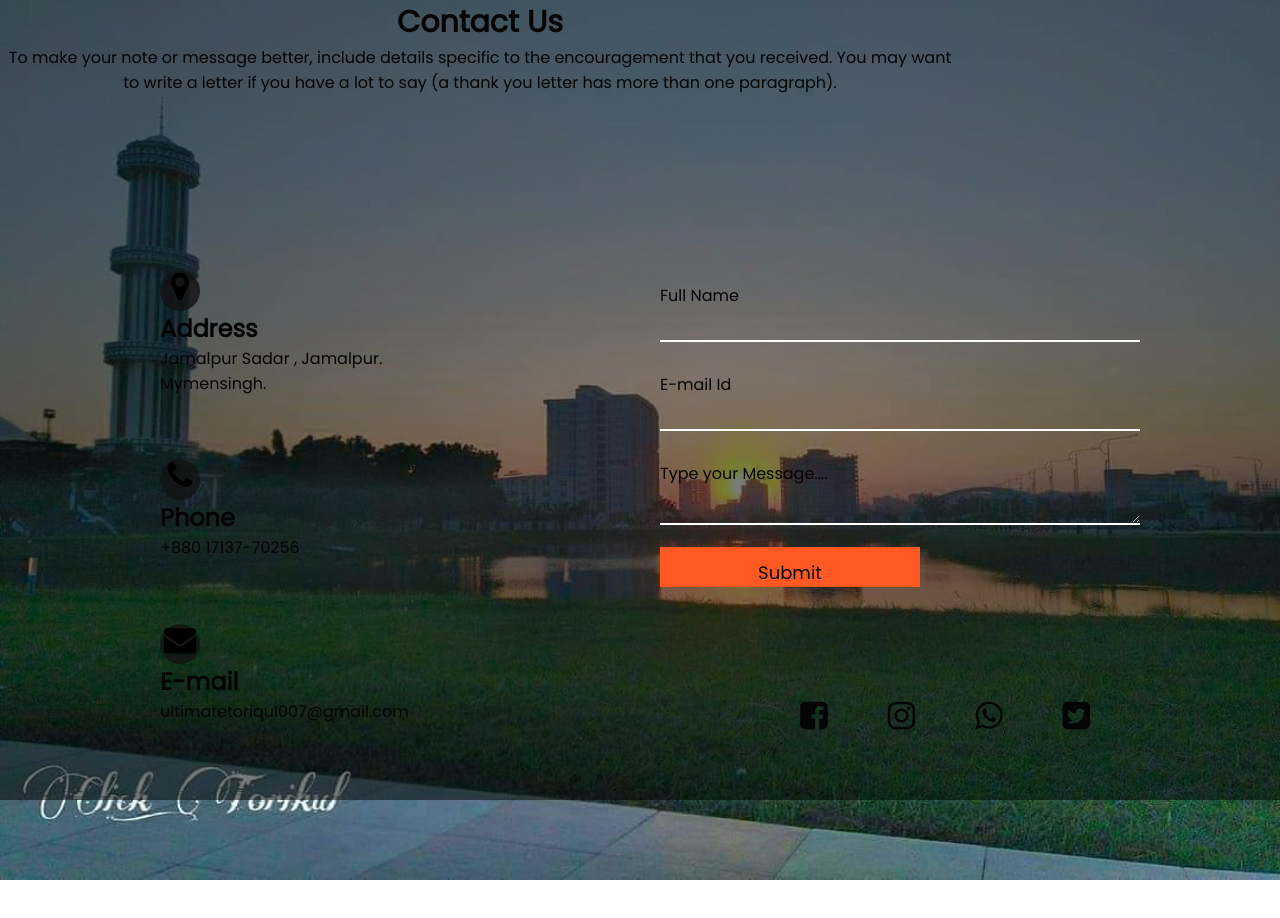
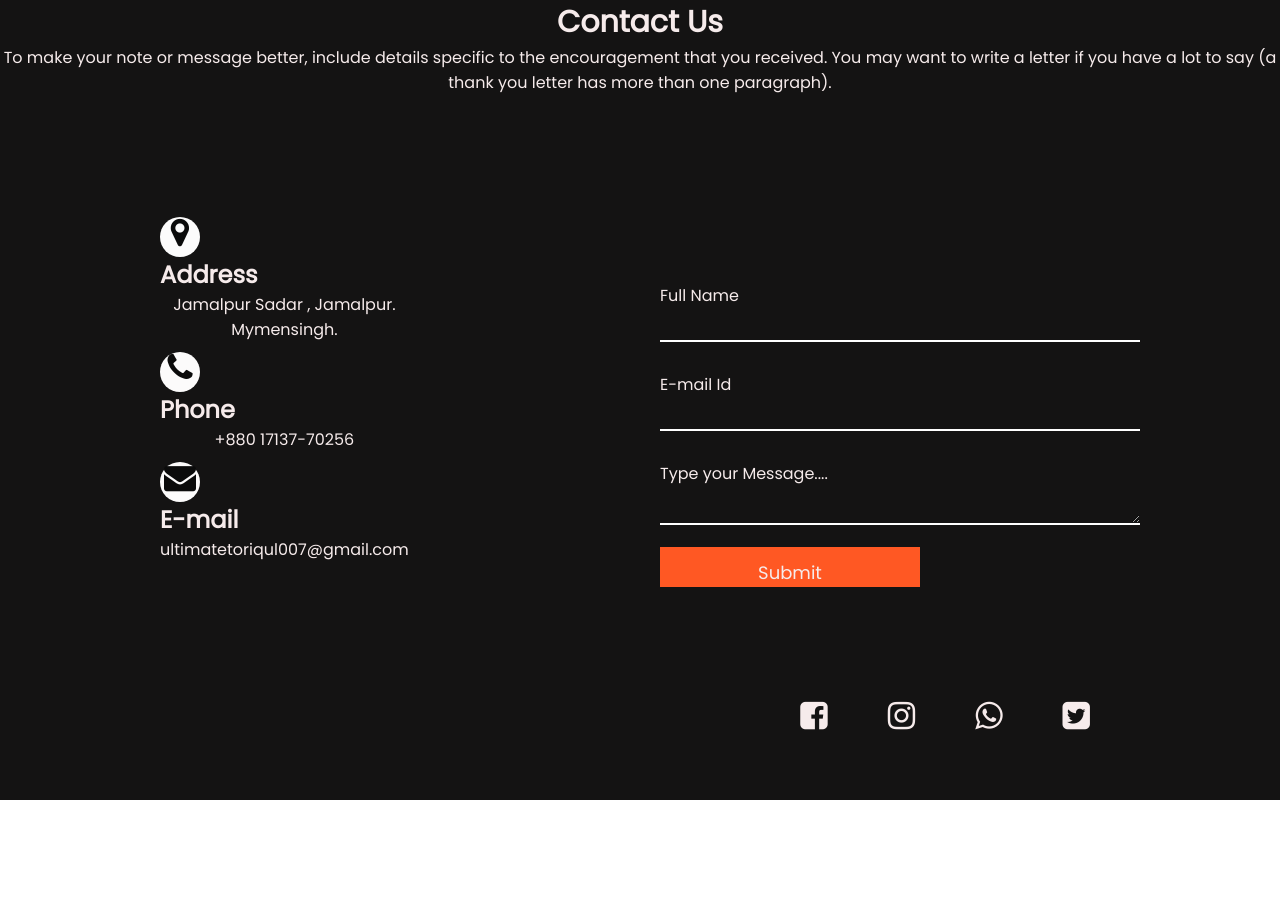
Before and after one commit to torikul007/TorikulPortfolio.github.io, a plain HTML site: page contact .html in a window 1280 px wide. After the commit the page ends 880 px from the top, so only its background shows below. Drawn offline with Linux system fonts and the light colour scheme.

Commit message:
Update contact.css

```diff
--- a/contact.css
+++ b/contact.css
@@ -1,23 +1,25 @@
 *{
     padding: 0;
     margin: 0;
-    color: rgb(5, 5, 5);
+    color: rgb(246, 235, 235);
     box-sizing: border-box;
     font-family: 'Poppins', sans-serif;
     border: none;
 }
 body{
-    background-image: url('image/FB_IMG_1660572484519.jpg');
+
     width: 100%;
-    height: 100vh;
-    background-size: 100% 110vh;
+    height: 110%;
+    background-size: 100% ;
     position: relative;
     background-repeat: no-repeat;
 }
 header{
+    color: rgb(14, 13, 13);
     position:boutom;
     text-align: center;
-    width: 75%;
+    width: 100%;
+    height: 100%;
     left: 12%;
     top: 2rem;
 }
@@ -27,7 +29,7 @@ header h1{
 .empty{
     width: 100%;
     height: 100vh;
-    background-color: rgba(0,0,0,0.5);
+    background-color: rgb(20, 19, 19);
     position: absolute;
     top: 0px;
     left: 0;
@@ -36,11 +38,12 @@ header h1{
 
 .content{
     display: flex;
-    min-height: 110vh;
+    min-height: 100%;
 }
 .content section{
-    margin-top: 8vh;
+    margin-top: 10px;
     margin-left: 20vh;
+    margin:bottom;
 }
 .content-form{
     margin-top: 7rem;
@@ -49,8 +52,8 @@ section i{
     border-radius: 50%;
     width: 40px;
     height: 40px;
-    background-color: rgba(19, 18, 18, 0.8);
-    color: black;
+    background-color: rgb(252, 251, 251);
+    color: rgb(11, 11, 11);
     text-align: center;
 }
 .form{
@@ -161,3 +164,6 @@ section i{
         right: 30px;
     }
 }
+p{
+text-align: center;
+}
```
